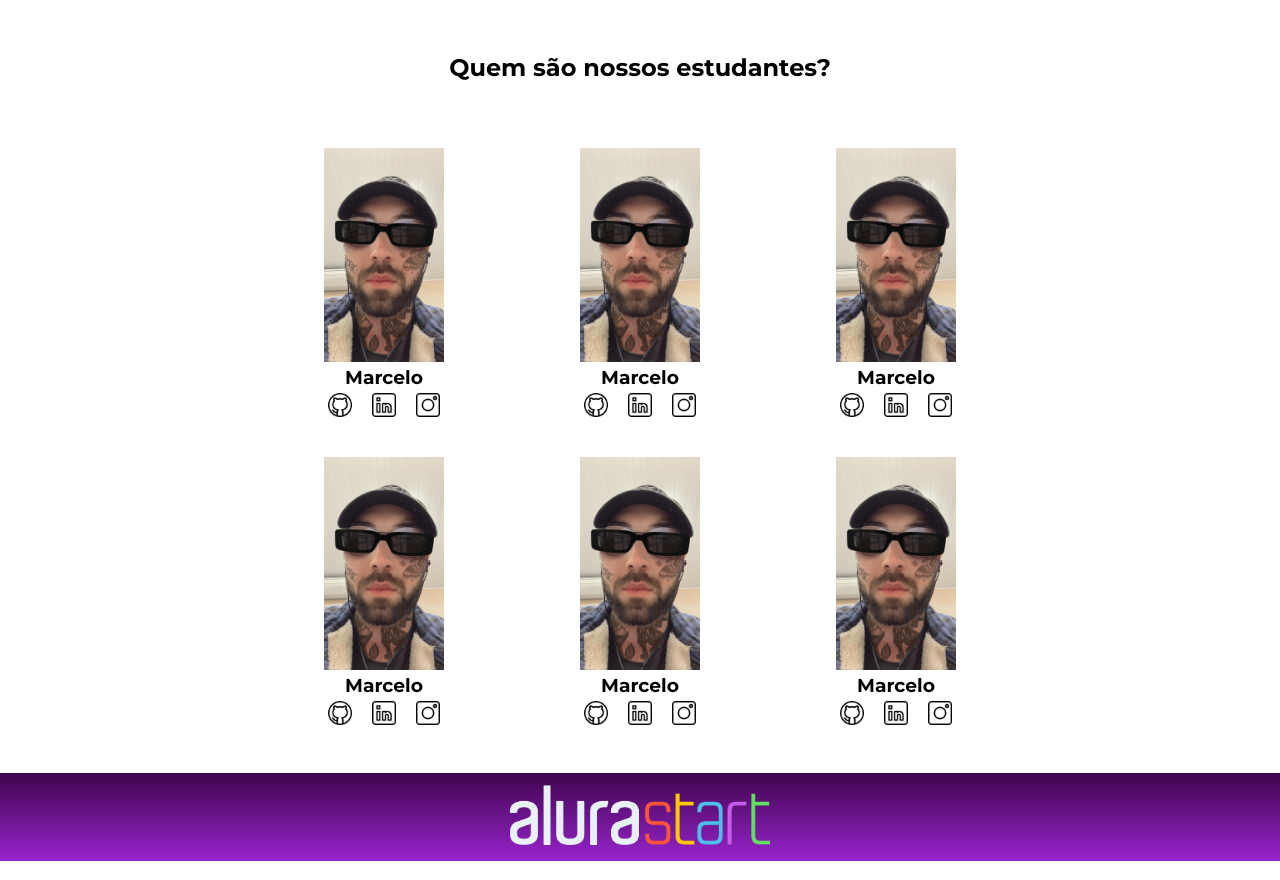
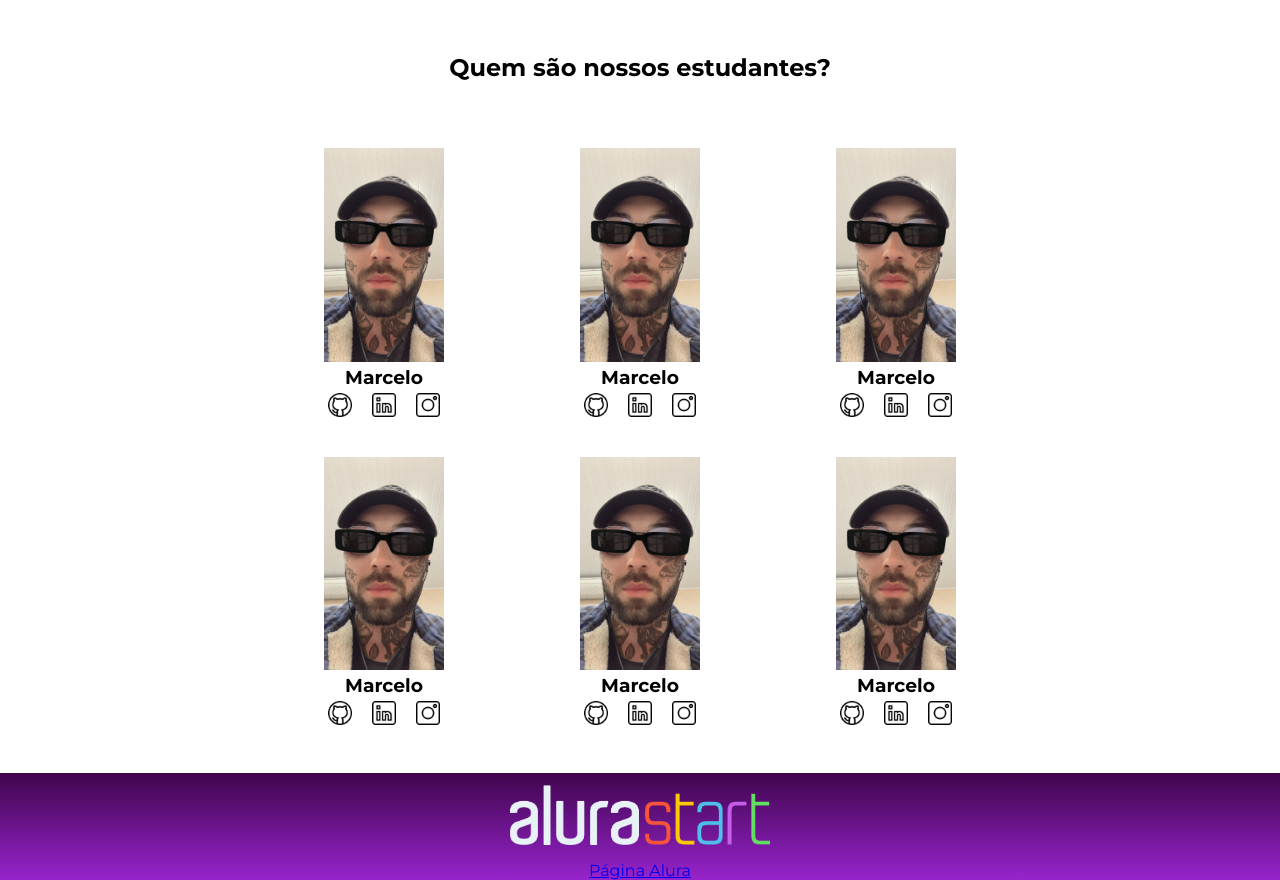
Before and after one commit to profreinaldosilva/GE-turmaG, a plain HTML site: page index.html in a window 1280 px wide. Shown: the part 466-1346 px from the top of the page. Drawn offline with Linux system fonts and the light colour scheme.

Commit message:
Update index.html

```diff
--- a/index.html
+++ b/index.html
@@ -101,7 +101,8 @@
     </section>
 
     <footer class="rodape">
-        <img class="rodape-imagem" src="logoAlura.png" alt="logo da alura start">
+        <img class="rodape-imagem" src="logoAlura.png" alt="logo da alura start"><br>
+        <a href="https://www.alura.com.br/" class="rodape-texto">Página Alura</a>
     </footer>
 </body>
 
```
